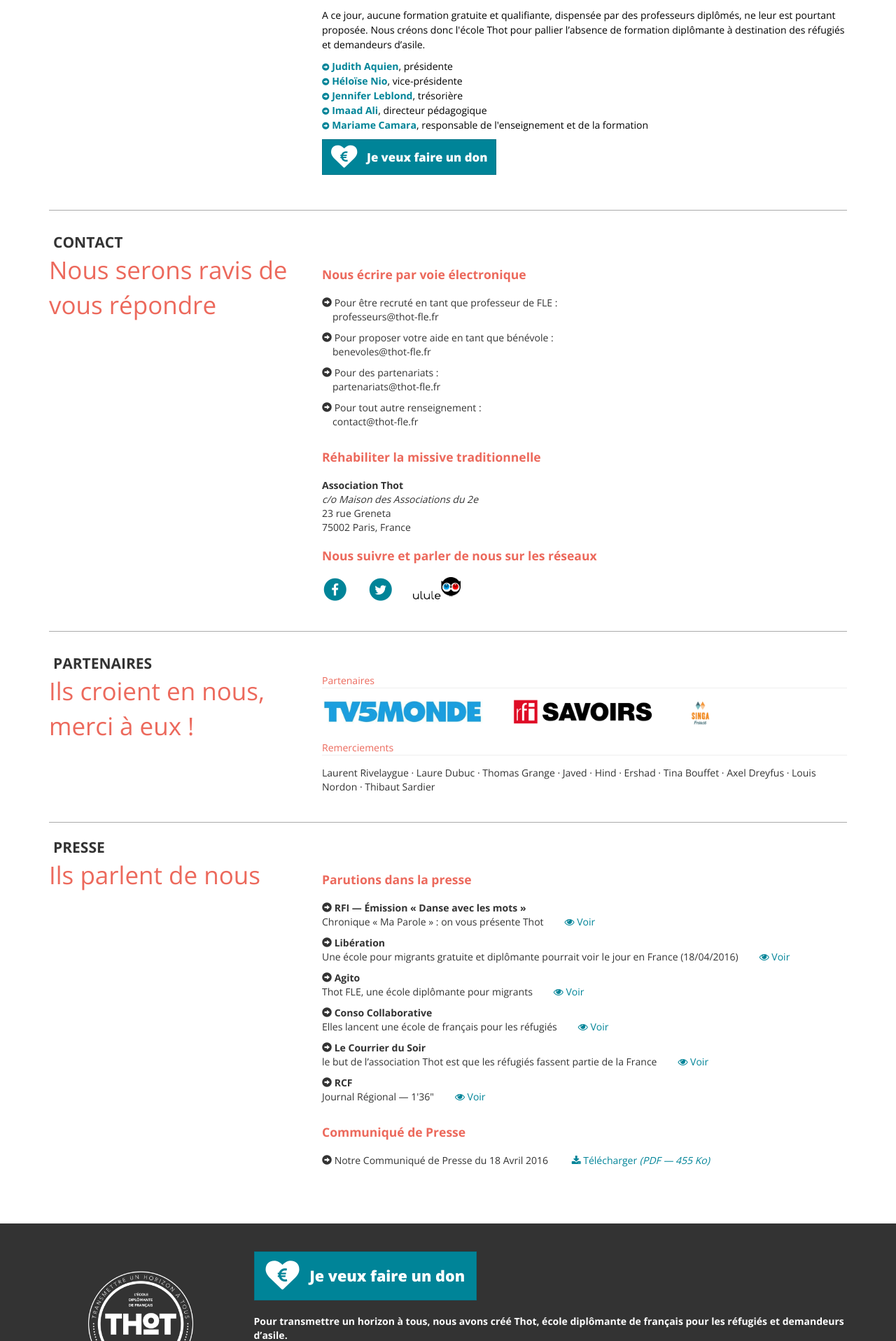
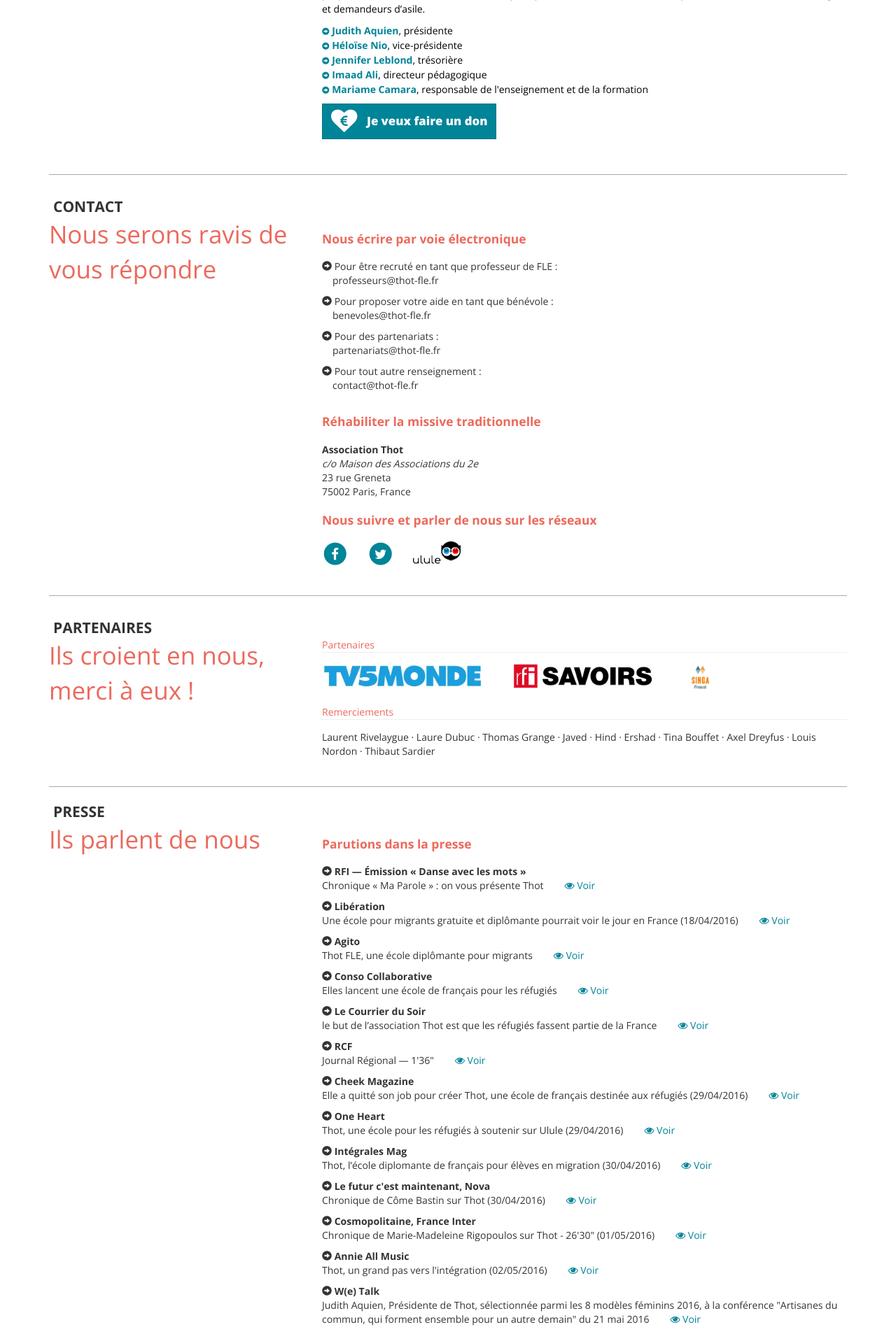
Before and after one commit to ecole-thot/thot, a Flask app: page /en.html in a window 1280 px wide. Shown: the part 3005-4922 px from the top of the page at 70% size. Run offline with Flask 2, Linux system fonts and the light colour scheme; some libraries are stand-ins or nearby versions.

Commit message:
Add link Add volunteer_toggle

```diff
--- a/server.py
+++ b/server.py
@@ -16,6 +16,8 @@
 DONATION_LINK = "https://fr.ulule.com/ecole-thot/"
 REGISTRATION_OPEN = False
 REGISTRATION_LINK = "##"
+VOLUNTEER_OPEN = False
+VOLUNTEER_LINK = "https://docs.google.com/forms/d/1wiG256MUSOQWaz9sO-3xdVXoLdnNRVqZD4kUZQnO3Zc/viewform"
 BUDGET_AVAILABLE = False
 NB_STUDENTS = 0
 
@@ -43,6 +45,34 @@
     { "link": "https://rcf.fr/actualite/journal-regional-du-mardi-26-avril",
       "title": "RCF",
       "text": "Journal Régional — 1'36\""
+    },
+    { "link": "http://cheekmagazine.fr/societe/thot-judith-aquien-ecole-francais-refugies/",
+      "title": "Cheek Magazine",
+      "text": "Elle a quitté son job pour créer Thot, une école de français destinée aux réfugiés (29/04/2016)"
+    },
+    { "link": "http://bit.ly/1QPVrPj",
+      "title": "One Heart",
+      "text": "Thot, une école pour les réfugiés à soutenir sur Ulule (29/04/2016)"
+    },
+    { "link": "http://www.integrales-productions.com/2016/04/30/thot-lecole-diplomante-de-francais-pour-eleves-en-migration/",
+      "title": "Intégrales Mag",
+      "text": "Thot, l’école diplomante de français pour élèves en migration (30/04/2016)"
+    },
+    { "link": "http://www.novaplanet.com/radionova/60626/episode-projet-thot",
+      "title": "Le futur c'est maintenant, Nova",
+      "text": "Chronique de Côme Bastin sur Thot (30/04/2016)"
+    },
+    { "link": "http://bit.ly/1SVONvB",
+      "title": "Cosmopolitaine, France Inter",
+      "text": "Chronique de Marie-Madeleine Rigopoulos sur Thot - 26'30\" (01/05/2016)"
+    },
+    { "link": "http://annieallmusic.blogspot.fr/2016/05/thot-un-grand-pas-vers-lintegration.html",
+      "title": "Annie All Music",
+      "text": "Thot, un grand pas vers l'intégration (02/05/2016)"
+    },
+    { "link": "http://2016.wetalk-community.org/modeles-feminins/",
+      "title": "W(e) Talk",
+      "text": "Judith Aquien, Présidente de Thot, sélectionnée parmi les 8 modèles féminins 2016, à la conférence \"Artisanes du commun, qui forment ensemble pour un autre demain\" du 21 mai 2016"
     }
 ]
 
@@ -61,6 +91,8 @@
         donation_link=DONATION_LINK,
         registration_link=REGISTRATION_LINK,
         registration_open=REGISTRATION_OPEN,
+        volunteer_link=VOLUNTEER_LINK,
+        volunteer_open=VOLUNTEER_OPEN,
         budget_available=BUDGET_AVAILABLE,
         nb_students=NB_STUDENTS,
         press=PRESS,
--- a/templates/home.html
+++ b/templates/home.html
@@ -167,12 +167,14 @@
           </div>
           <p>{% trans %}Nous demandons aux bénévoles qui souhaitent s'investir chez nous 2 heures hebdomadaires sur 4 mois.{% endtrans %}</p>
 
-          <a href="https://docs.google.com/forms/d/1wiG256MUSOQWaz9sO-3xdVXoLdnNRVqZD4kUZQnO3Zc/viewform" target="_blank" type="button" class="btn btn-thot">
+          {% if volunteer_open %}
+          <a href="{{ volunteer_link }}" target="_blank" type="button" class="btn btn-thot">
             <span class="fa-stack fa-lg">
               <i class="fa fa-user fa-stack-2x"></i>
             </span>
             <span class="btn-thot-text">{% trans %}Je veux devenir bénévole{% endtrans %}</span>
           </a>
+          {% endif %}
 
         </div>
       </div>
```
